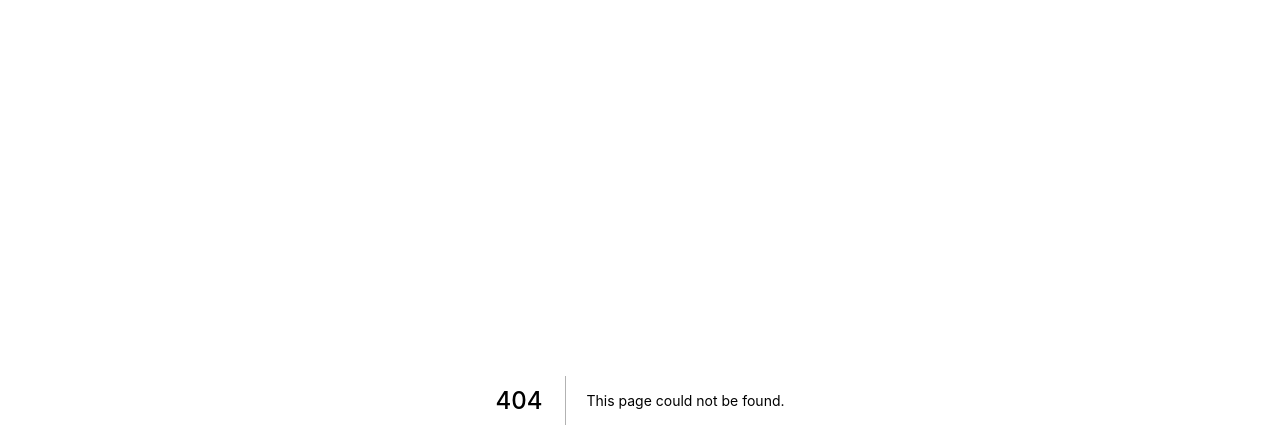
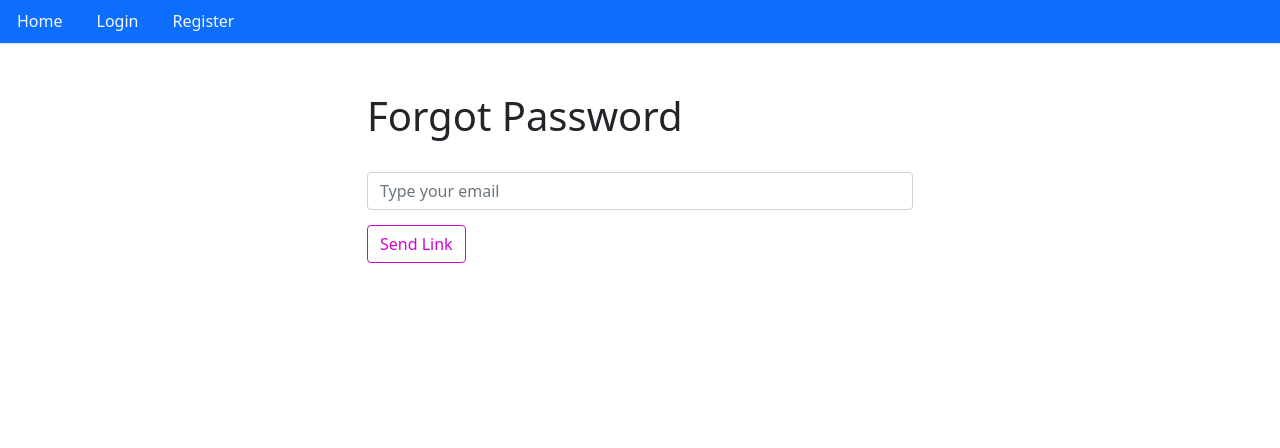
Before and after one commit to King-cobra711/react-node-aws, a Next.js app in the folder client/: page /auth/password/forgot in a window 1280 px wide. Before the commit this address had no page. Shown: the top 448 px of the page. Built offline with nearby package versions, Linux system fonts and the light colour scheme.

Commit message:
Forgot pasword page (frontend). No fetch requests yet

```diff
--- /dev/null
+++ b/client/pages/auth/password/forgot.js
@@ -0,0 +1,61 @@
+import { useState, useEffect } from "react";
+import Layout from "../../../components/layout";
+import axios from "axios";
+import Router from "next/router";
+import { showSuccessMessage, showErrorMessage } from "../../../helpers/alerts";
+import { API } from "../../../config";
+
+const ForgotPassword = () => {
+  // state
+  const [state, setState] = useState({
+    email: "",
+    buttonText: "Send Link",
+    success: "",
+    error: "",
+  });
+
+  const { email, buttonText, success, error } = state;
+  //
+
+  const handleChange = (e) => {
+    setState({ ...state, email: e.target.value });
+  };
+  const handleSubmit = async (e) => {
+    e.preventDefault();
+    console.log("post email to email: ", email);
+  };
+
+  const passwordForgotForm = () => {
+    return (
+      <form onSubmit={handleSubmit}>
+        <div className="form-group">
+          <input
+            type="email"
+            className="form-control"
+            onChange={handleChange}
+            value={email}
+            placeholder="Type your email"
+            required
+          />
+        </div>
+        <div className="form-group">
+          <button className="btn btn-outline-warning">{buttonText}</button>
+        </div>
+      </form>
+    );
+  };
+
+  return (
+    <Layout>
+      <div className="row">
+        <div className="col-md-6 offset-md-3">
+          <h1>Forgot Password</h1>
+          <br />
+          {passwordForgotForm()}
+        </div>
+      </div>
+    </Layout>
+  );
+};
+
+export default ForgotPassword;
--- a/client/pages/login.js
+++ b/client/pages/login.js
@@ -107,6 +107,9 @@
         {error && showErrorMessage(error)}
         <br />
         {LoginForm()}
+        <Link href="/auth/password/forgot">
+          <a className="text-danger float-end">Forgot password</a>
+        </Link>
       </div>
     </Layout>
   );
```
